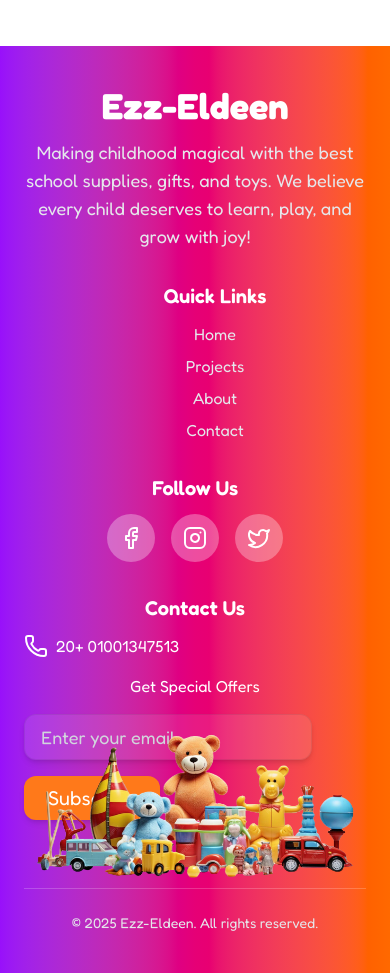
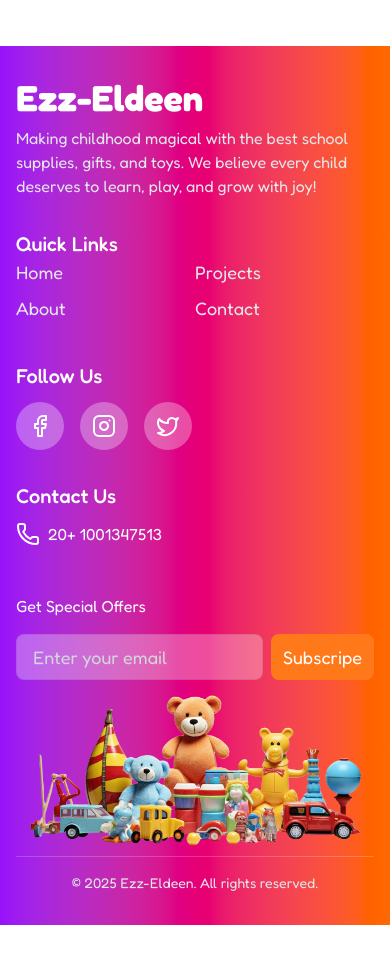
Before and after one commit to samirAlkassar/Ezz-Eldeen, a Next.js app: page /products/1 in a window 390 px wide. Shown: the part 1540-2513 px from the top of the page. After the commit the page ends 2465 px from the top, so only its background shows below. Built offline with nearby package versions, Linux system fonts and the light colour scheme; no server answers.

Commit message:
landing page respnsive finished

```diff
--- a/components/layout/Footer.tsx
+++ b/components/layout/Footer.tsx
@@ -10,33 +10,33 @@ const Footer = () => {
 
   if(isDashboardPage) {return}
   return (
-    <footer className="bg-gradient-to-r from-purple-600 via-pink-600 to-orange-500 text-white py-10">
-      <div className="container mx-auto px-6 md:px-12">
+    <footer className="bg-gradient-to-r from-purple-600 via-pink-600 to-orange-500 text-white py-8 md:py-10">
+      <div className="container mx-auto px-4 sm:px-6 md:px-12">
         <div className="grid md:grid-cols-4 gap-8 text-center md:text-left">
           {/* Brand */}
-          <div>
-            <h2 className="text-4xl font-bold mb-3">Ezz-Eldeen</h2>
-            <p className="text-lg text-gray-200 max-w-md">
+          <div className="text-left">
+            <h2 className="text-4xl font-bold mb-2 md:mb-3">Ezz-Eldeen</h2>
+            <p className="text-base md:text-lg text-gray-200 max-w-md">
               Making childhood magical with the best school supplies, gifts, and toys.
               We believe every child deserves to learn, play, and grow with joy!
             </p>
           </div>
 
           {/* Links */}
-          <div className="ml-10">
-            <h3 className="font-semibold mb-3 text-xl ">Quick Links</h3>
-            <ul className="space-y-2 text-gray-200">
-              <li><a href="#" className="hover:text-white transition">Home</a></li>
-              <li><a href="#" className="hover:text-white transition">Projects</a></li>
-              <li><a href="#" className="hover:text-white transition">About</a></li>
-              <li><a href="#" className="hover:text-white transition">Contact</a></li>
+          <div className="md:ml-10 text-left">
+            <h3 className="font-medium md:font-semibold md-2 md:mb-3 text-xl">Quick Links</h3>
+            <ul className="space-y-2 text-gray-200 grid grid-cols-2 md:grid-cols-1">
+              <li><a href="/" className="hover:text-white transition text-lg">Home</a></li>
+              <li><a href="/products" className="hover:text-white transition text-lg">Projects</a></li>
+              <li><a href="/about" className="hover:text-white transition text-lg">About</a></li>
+              <li><a href="/contact" className="hover:text-white transition text-lg">Contact</a></li>
             </ul>
           </div>
 
           {/* Socials */}
           <div>
-            <h3 className="font-semibold mb-3 text-xl">Follow Us</h3>
-            <div className="flex justify-center md:justify-start gap-4">
+            <h3 className="font-medium md:font-semibold mb-3 text-xl text-left">Follow Us</h3>
+            <div className="flex justify-start gap-4">
               <a href="#" className="hover:text-white transition bg-white/30 rounded-full p-3 cursor-pointer hover:bg-white/40 active:scale-95 duration-75 ease-in"><Facebook /></a>
               <a href="#" className="hover:text-white transition bg-white/30 rounded-full p-3 cursor-pointer hover:bg-white/40 active:scale-95 duration-75 ease-in"><Instagram /></a>
               <a href="#" className="hover:text-white transition bg-white/30 rounded-full p-3 cursor-pointer hover:bg-white/40 active:scale-95 duration-75 ease-in"><Twitter /></a>
@@ -45,26 +45,28 @@ const Footer = () => {
 
           {/* Socials */}
           <div>
-            <h3 className="font-semibold mb-3 text-xl">Contact Us</h3>
+            <h3 className="font-medium md:font-semibold mb-3 text-xl text-left">Contact Us</h3>
             <div className="flex flex-col justify-center md:justify-start gap-4">
-              <a href="#" className="hover:text-white transition flex gap-2"><Phone /><span>20+ 01001347513</span></a>
-              <p>Get Special Offers</p>
-              <input
-                type="email"
-                placeholder="Enter your email"
-                className="bg-white/10 w-72 px-4 py-2 text-lg rounded-xl border border-[#2B303B]/10 shadow-md focus:outline-none focus:ring-2 focus:ring-white text-white placeholder-gray-300"
-              />
-              <button className="bg-[#FF791A] w-fit text-white px-6 py-2 text-xl rounded-xl cursor-pointer shadow-md border-[#2B303B]/10 active:scale-[97%] transition-all duration-75">Subscripe</button>
+              <a href="#" className="hover:text-white transition flex gap-2"><Phone /><span>20+ 1001347513</span></a>
+              <p className="mt-8 md:mt-0 text-left">Get Special Offers</p>
+              <div className="flex gap-2 flex-row md:flex-col">
+                <input
+                  type="email"
+                  placeholder="Enter your email"
+                  className="bg-white/30 md:bg-white/10 w-full md:w-72 px-4 py-2 text-lg rounded-lg md:rounded-xl border border-[#2B303B]/10 md:shadow-md focus:outline-none focus:ring-2 focus:ring-white text-white placeholder-gray-300"
+                />
+                <button className="bg-[#FF791A] w-fit text-white px-3 md:px-6 py-2 text-lg md:text-xl rounded-lg md:rounded-xl cursor-pointer md:shadow-md border-[#2B303B]/10 active:scale-[97%] transition-all duration-75">Subscripe</button>
+              </div>
             </div>
           </div>
         </div>
 
 
-        <div className="flex justify-center gap-6 w-full -mt-25">
+        <div className="flex justify-center gap-6 w-full md:-mt-25">
           <Image src="/images/toys-footer.png" alt="" width={740} height={740} />
         </div>
         {/* Bottom bar */}
-        <div className="border-t border-white/20 pt-6 text-sm text-gray-200 text-center">
+        <div className="border-t border-white/20 pt-4 md:pt-6 text-sm text-gray-200 text-center">
           © 2025 Ezz-Eldeen. All rights reserved.
         </div>
       </div>
--- a/components/layout/Hero.tsx
+++ b/components/layout/Hero.tsx
@@ -35,7 +35,7 @@ const Hero = () => {
               transition={{ delay: 0, duration: 0.4, ease: "easeOut" }}
               viewport={{ once: true, amount: 0.2 }}
               className="text-6xl xl:text-7xl font-bold text-[#FF791A]">
-                Magic <span className="text-[#2B303B]"> awaits at </span><br />Ezz-Eldeen
+                Magic <span className="text-[#2B303B]"> awaits at </span><br className="hidden md:block"/>Ezz-Eldeen
             </motion.h1>
 
             <motion.p
@@ -66,11 +66,11 @@ const Hero = () => {
             <div className="flex gap-4 mt-6 justify-center md:justify-start">
               <button
                 onClick={()=>{router.push("#startshopping")}}
-                className="bg-gradient-to-r from-[#FF791A] font-semibold to-orange-500 w-full sm:w-fit hover:from-[#ff6b02] hover:to-orange-500 shadow-sm text-white px-4 md:px-6 py-4 text-base sm:text-lg md:text-xl rounded-full cursor-pointer active:scale-[97%] transition-all duration-75">
+                className="bg-gradient-to-r from-[#FF791A] font-semibold to-orange-500 w-full sm:w-fit hover:from-[#ff6b02] hover:to-orange-500 shadow-sm text-white px-4 md:px-6 py-4 text-base sm:text-lg md:text-xl rounded-2xl md:rounded-full cursor-pointer active:scale-[97%] transition-all duration-75">
                 Start Shopping
               </button>
               <button
-                className="bg-white text-gray-700 w-full font-semibold sm:w-fit px-4 md:px-6 py-4 text-base sm:text-lg md:text-xl rounded-full cursor-pointer shadow-sm active:scale-[97%] transition-all duration-75">
+                className="bg-white text-gray-700 w-full font-semibold sm:w-fit px-4 md:px-6 py-4 text-base sm:text-lg md:text-xl rounded-2xl md:rounded-full cursor-pointer shadow-sm active:scale-[97%] transition-all duration-75">
                 View Collections
               </button>
             </div>
@@ -92,8 +92,8 @@ const Hero = () => {
 const Numbers = ({text, number}:{text: string, number: string}) => {
   return (
     <div className="flex flex-col justify-center items-center">
-      <h1 className="text-3xl font-bold text-[#FF791A]">{number}</h1>
-      <span className="text-[#2B303B]">{text}</span>
+      <h1 className="text-3xl font-semibold md:font-bold text-[#FF791A]">{number}</h1>
+      <span className="text-[#2B303B] text-base">{text}</span>
     </div>
   )
 }
--- a/components/layout/Products.tsx
+++ b/components/layout/Products.tsx
@@ -92,7 +92,7 @@ const Products = ({ category, search }: { category?: CategoriesFilterType, searc
         order={order}
         setOrder={setOrder} />}
 
-      <div className="grid grid-cols-2 md:grid-cols-3 lg:grid-cols-4 gap-x-3 xl:gap-x-6 gap-y-6 xl:gap-y-10">
+      <div className="grid grid-cols-2 md:grid-cols-3 lg:grid-cols-4 gap-x-3.5 xl:gap-x-6 gap-y-8 xl:gap-y-12">
         {products.map((product, index) => (
           <Product
             key={product._id}
```
Also changed, not shown: components/Product.tsx (+11 -11 lines), components/layout/Categories.tsx (+10 -10 lines).
